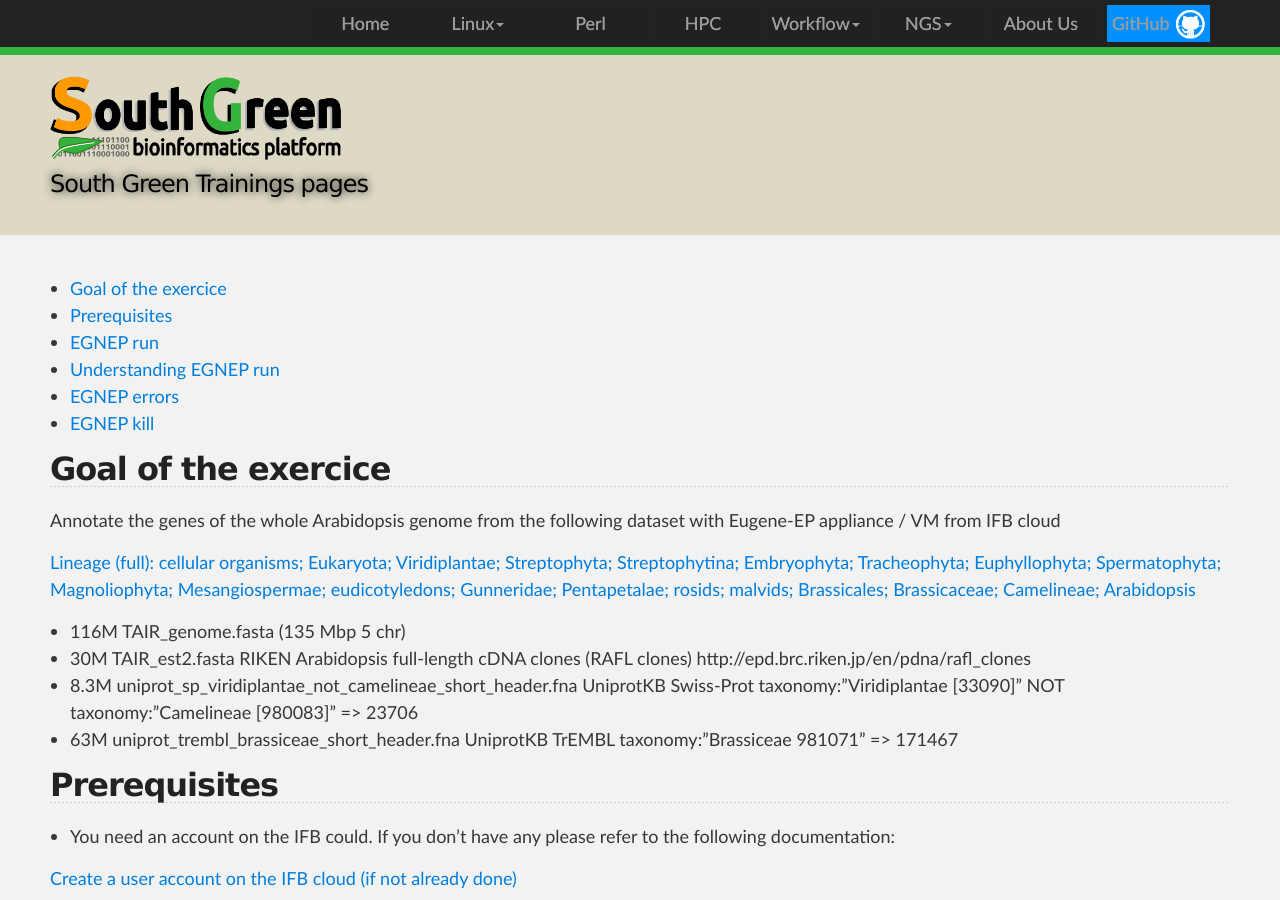
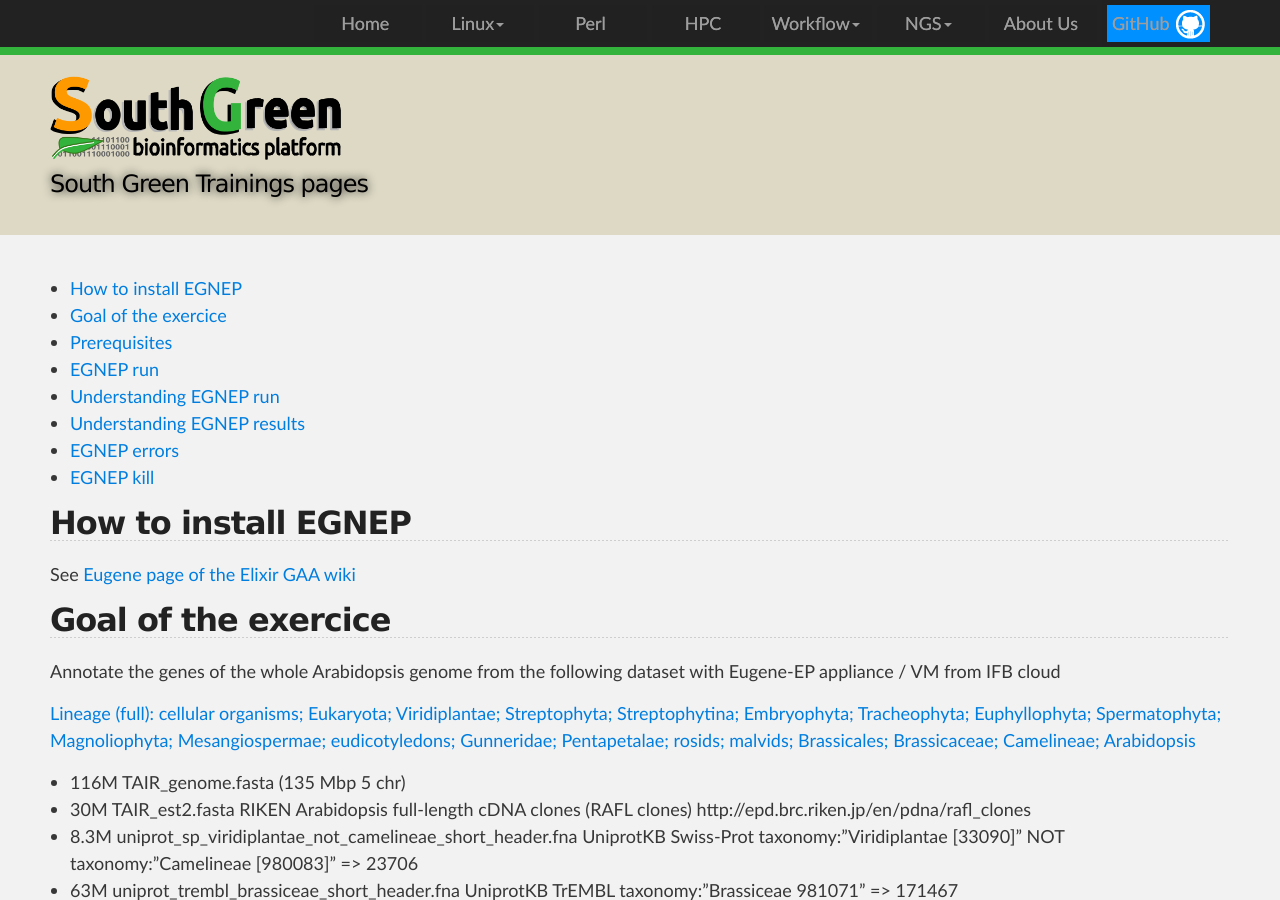
Before and after one commit to SouthGreenPlatform/trainings, a Jekyll site: the page built from _pages/annotation/Eugene/exercice_eugene_appliance.md, in a window 1280 px wide and 900 px high. Built offline with Jekyll 4.4.1, drawn with Linux system fonts in a browser that asks for light colours; nearby versions of some CDN libraries.

Commit message:
Update exercice_eugene_appliance.md

```diff
--- a/_pages/annotation/Eugene/exercice_eugene_appliance.md
+++ b/_pages/annotation/Eugene/exercice_eugene_appliance.md
@@ -10,14 +10,20 @@
 
 <!-- TOC depthFrom:2 depthTo:2 withLinks:1 updateOnSave:1 orderedList:0 -->
 
+- [How to install EGNEP](#how-to-install-egnep)
 - [Goal of the exercice](#exercice)
 - [Prerequisites](#prerequisites)
 - [EGNEP run](#egnep-run)
 - [Understanding EGNEP run](#understanding-egnep-run)
+- [Understanding EGNEP results](#understanding-egnep-results)
 - [EGNEP errors](#egnep-error)
 - [EGNEP kill](#egnep-kill)
 
 <!-- /TOC -->
+
+## How to install EGNEP
+
+See [Eugene page of the Elixir GAA wiki](https://biosphere.france-bioinformatique.fr/wikia2/index.php/Eugene)
 
 ## Goal of the exercice
 
```
